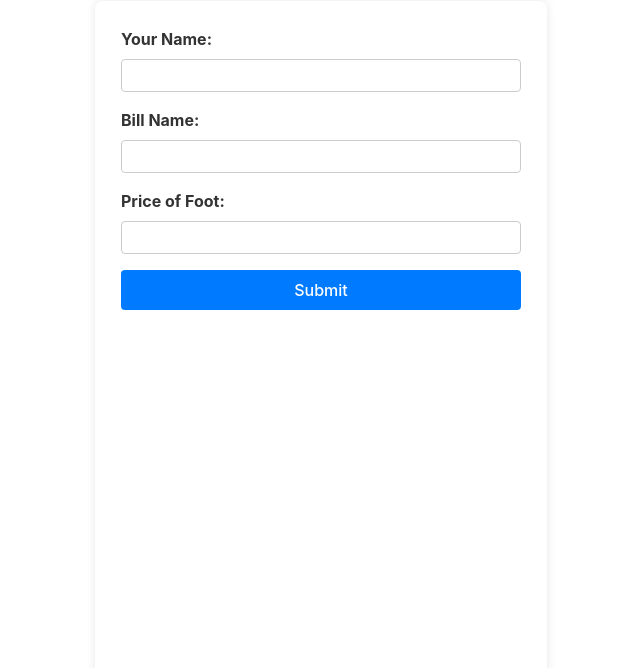
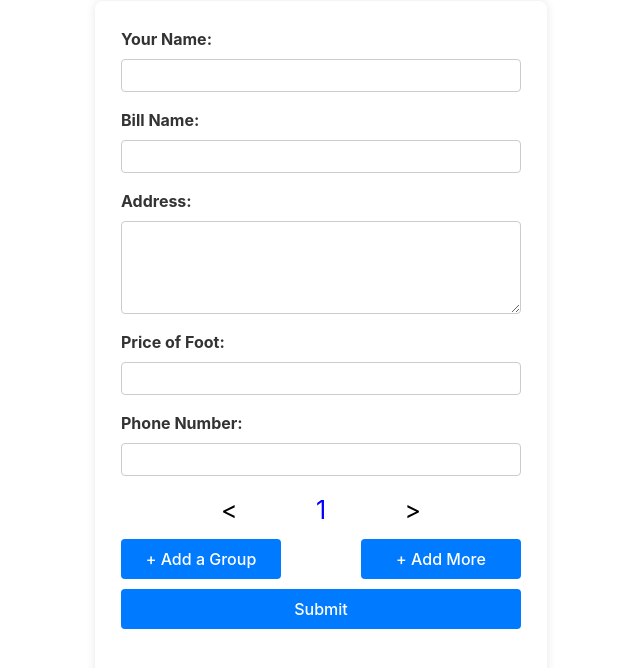
Before and after one commit to Krutik30/Bill_gen, a React (Vite) app: page / in a window 1280 px wide. Shown: the top 668 px of the page, without its empty margins (320-960 px from the left). Built offline with nearby package versions, Linux system fonts and the light colour scheme; what @react-pdf/renderer would draw is missing.

Commit message:
almost frontend

```diff
--- /dev/null
+++ b/src/component/AddButtons.tsx
@@ -0,0 +1,33 @@
+export default function AddButtons({
+    onAddGroup
+}:{
+    onAddGroup: () => void
+}) {
+  return (
+      <div
+          style={{
+              display: 'flex',
+              justifyContent: 'space-between',
+          }}
+      >
+          <button
+              type='button'
+              className='form-add-button'
+              onClick={() => {
+                onAddGroup()
+              }}
+          >
+              + Add a Group
+          </button>
+          <button
+              type='button'
+              className='form-add-button'
+              onClick={() => {
+
+              }}
+          >
+              + Add More
+          </button>
+      </div>
+  )
+}
--- a/src/component/FormFill.tsx
+++ b/src/component/FormFill.tsx
@@ -1,12 +1,24 @@
-import { useForm, SubmitHandler } from 'react-hook-form';
+import { useForm, SubmitHandler, useFieldArray } from 'react-hook-form';
 import { FormInput } from '../formElement/InputField';
+import Paging from './Paging';
+import AddButtons from './AddButtons';
+import { useState } from 'react';
+import InputObject from '../formElement/InputObject';
 
 export interface FormData {
     name: string;
     billName: string;
     priceOfFoot: number;
-    numberOfRooms: string;
-    workDone: string[];
+    address: string;
+    phoneNumber: number;
+    groups: string[];
+    workObject: {
+        nameOfGroup: string,
+        objectName: string,
+        length: number,
+        width: number,
+        height: number,
+    }[];
 }
 
 export interface FormFillProps {
@@ -18,6 +30,7 @@ function FormFill({ onSubmit }: FormFillProps) {
     const {
         register,
         handleSubmit,
+        control,
     // eslint-disable-next-line @typescript-eslint/no-explicit-any
     } = useForm<any>();
 
@@ -26,15 +39,82 @@ function FormFill({ onSubmit }: FormFillProps) {
         onSubmit({ ...data });
     };
 
+    const { fields: groups, append: appendGroup, remove: removeGroup } = useFieldArray({
+        control,
+        name: 'groups',
+    });
+
+    const { fields: workObjects, append: appendWorkObject, remove: removeWorkObject } = useFieldArray({
+        control,
+        name: 'workObjects',
+    });
+
+    const handleAddGroup = () => {
+        appendGroup({}); // Append an empty object to the 'groups' array
+    };
+
+    const handleAddWorkObject = (groupIndex: number) => {
+        appendWorkObject({ nameOfGroup: `Group ${groupIndex + 1}`, objectName: '', length: 0, width: 0, height: 0 }, {
+            shouldFocus: true,
+        });
+    };
+
+
     return (
         <form className="form-container" onSubmit={handleSubmit(onSubmitHandler)}>
             <FormInput label="Your Name" name="name" register={register} />
             <FormInput label="Bill Name" name="billName" register={register} />
-            {/* <FormInput label='Address' name='address' register={register} type='text-area' height={20} /> */}
+            {/* @ts-expect-error row */}
+            <FormInput label="Address" name="address" register={register} type="textarea" rows="5" />
+            <FormInput label="Price of Foot" name="priceOfFoot" register={register} type="number" />
+            <FormInput label="Phone Number" name="phoneNumber" register={register} type="number" />
+
+            {groups.map((group, groupIndex) => (
+                <div key={group.id}>
+                    <h3>{`Group ${groupIndex + 1}`}</h3>
+                    {/* Render workObjects for each group dynamically */}
+                    {workObjects.map((workObject, workObjectIndex) => (
+                        <div key={workObject.id}>
+                            <FormInput
+                                label={`Object Name ${workObjectIndex + 1}`}
+                                name={`workObjects[${workObjectIndex}].objectName`}
+                                register={register}
+                            />
+                            <FormInput
+                                label="Length"
+                                name={`workObjects[${workObjectIndex}].length`}
+                                register={register}
+                                type="number"
+                            />
+                            <FormInput
+                                label="Width"
+                                name={`workObjects[${workObjectIndex}].width`}
+                                register={register}
+                                type="number"
+                            />
+                            <FormInput
+                                label="Height"
+                                name={`workObjects[${workObjectIndex}].height`}
+                                register={register}
+                                type="number"
+                            />
+                            <button type="button" onClick={() => removeWorkObject(workObjectIndex)}>
+                                Remove Object
+                            </button>
+                        </div>
+                    ))}
+                    <button type="button" onClick={() => handleAddWorkObject(groupIndex)}>
+                        + Add Object
+                    </button>
+                    <button type="button" onClick={() => removeGroup(groupIndex)}>
+                        Remove Group
+                    </button>
+                </div>
+            ))}
 
 
-            <FormInput label="Price of Foot" name="priceOfFoot" register={register} type="number" />
-
+            <Paging />
+            <AddButtons onAddGroup={handleAddGroup} />
 
             <button type="submit" className="form-button">
                 Submit
--- /dev/null
+++ b/src/component/Paging.tsx
@@ -0,0 +1,50 @@
+import { useState } from "react"
+
+export default function Paging() {
+
+  const [ pageNumber ,setPageNumber ] = useState(1);
+
+  return (
+    <div
+      className='page'
+      style={{
+        marginRight: '25%',
+        marginLeft: '25%',
+        width: '50%',
+        display: 'flex',
+        justifyContent: 'space-between',
+      }}
+    >
+      <div
+        style={{
+          fontSize: '25px'
+        }}
+        onClick={() => {
+          if(pageNumber > 1)
+            setPageNumber(pageNumber-1)
+        }}
+      >
+        &lt;
+      </div>
+      <div
+        style={{
+          fontSize: '25px',
+          color: 'blue'
+        }}
+      >
+        {pageNumber}
+      </div>
+      <div
+        style={{
+          fontSize: '25px'
+        }}
+        onClick={() => {
+          if(pageNumber < 10)
+            setPageNumber(pageNumber+1)
+        }}
+      >
+        &gt;
+      </div>
+    </div>
+  )
+}
--- a/src/formElement/InputField.tsx
+++ b/src/formElement/InputField.tsx
@@ -6,6 +6,7 @@ interface FormInputProps extends InputHTMLAttributes<HTMLInputElement | HTMLText
   name: string;
   register: UseFormRegister<FieldValues>;
   type?: 'text' | 'password' | 'checkbox' | 'radio' | 'number' | 'textarea';
+  required?: boolean
 }
 
 export const FormInput = ({
@@ -13,15 +14,30 @@ export const FormInput = ({
   name,
   register,
   type = 'text',
+  required=true,
   ...rest
 }: FormInputProps) => {
   const commonProps = {
     ...rest,
-    className: 'form-input',
+    className: `
+      form-input {
+        width: 100%;
+        padding: 8px;
+        margin: 8px 0;
+        border: 1px solid #ccc;
+        border-radius: 4px;
+      }
+
+      form-label {
+        display: block;
+        margin-bottom: 4px;
+      }
+    `,
     id: name as string,
     name: name as string,
     type,
   };
+
   return (
     <div>
       <label className="form-label" htmlFor={name as string}>
@@ -30,7 +46,7 @@ export const FormInput = ({
       {type === 'textarea' ? (
         <textarea {...register(name)} {...commonProps} />
       ) : (
-                <input {...register(name)} {...commonProps} />
+        <input {...register(name)} {...commonProps} required={required}/>
       )}
     </div>
   );
--- /dev/null
+++ b/src/formElement/InputObject.tsx
@@ -0,0 +1,46 @@
+import { FieldValues, UseFormRegister } from 'react-hook-form';
+import { FormInput } from './InputField';
+
+const InputObject = ({ register }: {
+    register: UseFormRegister<FieldValues>;
+}) => (
+    <div
+        style={{
+            display: 'flex',
+            justifyContent: 'space-between'
+        }}
+    >
+        <div>
+            <FormInput label="Object Name" name="productName" register={register} />
+        </div>
+        <div
+            style={{
+                width: '50%',
+                display: 'flex',
+                justifyContent: 'space-between'
+            }}
+        >
+            <div>
+                <FormInput label="H" name="dimensions.height" type="number" register={register} />
+            </div>
+            <div>
+                <FormInput label="W" name="dimensions.width" type="number" register={register} />
+            </div>
+            <div>
+                <FormInput label="L" name="dimensions.length" type="number" register={register} />
+            </div>
+        </div>
+        {/* <div
+            style={{
+                width: '45%',
+                display: 'flex',
+                justifyContent: 'space-between'
+            }}
+        >
+            <FormInput label="Total" name="total" type="number" register={register} />
+            <FormInput label="Price" name="price" type="number" register={register} />
+        </div> */}
+    </div>
+);
+
+export default InputObject;
--- a/src/index.css
+++ b/src/index.css
@@ -28,6 +28,10 @@ body {
   place-items: center;
   min-width: 320px;
   min-height: 100vh;
+}
+
+div{
+  color: black;
 }
 
 h1 {
@@ -82,6 +86,7 @@ button:focus-visible {
 }
 
 .form-label {
+  width: 100%;
   display: block;
   margin-bottom: 8px;
   font-weight: bold;
@@ -95,6 +100,7 @@ button:focus-visible {
   border: 1px solid #ccc;
   border-radius: 4px;
   box-sizing: border-box;
+  color: white;
 }
 
 .form-button {
@@ -106,9 +112,22 @@ button:focus-visible {
   border-radius: 4px;
   cursor: pointer;
   transition: background-color 0.3s;
+  margin-top: 10px ;
 }
 
-.form-button:hover {
+.form-add-button {
+    width: 40%;
+    padding: 10px;
+    background-color: #007bff;
+    color: #fff;
+    border: none;
+    border-radius: 4px;
+    cursor: pointer;
+    transition: background-color 0.3s;
+    margin-top: 10px;
+}
+
+.form-button:hover, .form-add-button:hover {
   background-color: #0056b3;
 }
 
```
Lines whose indentation alone changed are shown as unchanged.
